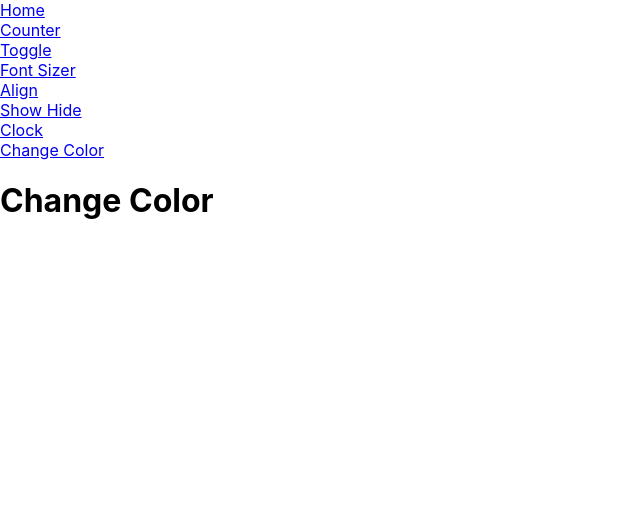
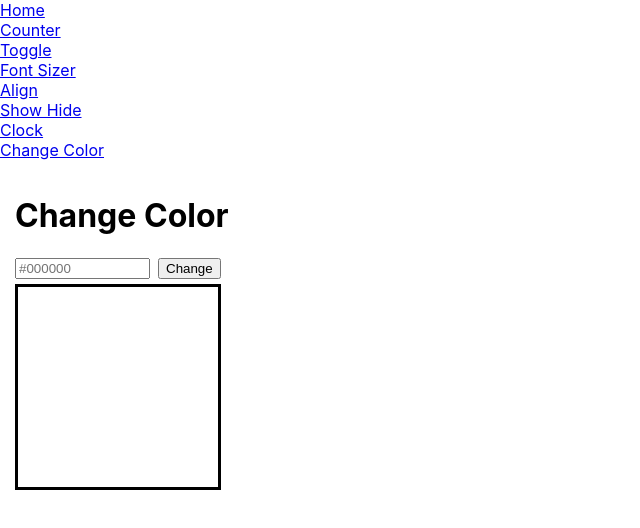
Before and after one commit to ticet11/react-state-playground, a React (Create React App) app: page /changecolor in a window 1280 px wide. Shown: the top 528 px of the page, without its empty margins (0-640 px from the left). Built offline with nearby package versions, Linux system fonts and the light colour scheme.

Commit message:
All pages functional. Updated toggle to be guy fieri themed.

```diff
--- a/src/pages/ChangeColor.js
+++ b/src/pages/ChangeColor.js
@@ -1,13 +1,57 @@
 // import color string, change font color
 
-import React, { Component } from 'react'
+import React, { Component } from "react";
 
 export default class ChangeColor extends Component {
+    constructor() {
+        super();
+
+        this.state = {
+            color: "",
+            value: "",
+        };
+    }
+
+    handleChange = (event) => {
+        this.setState({
+            value: event.target.value,
+        });
+    };
+
+    handleSubmit = (event) => {
+        event.preventDefault();
+        this.setState({
+            color: this.state.value,
+        });
+    };
+
     render() {
         return (
-            <div>
+            <div style={{ padding: "15px" }}>
                 <h1>Change Color</h1>
+                <form
+                    onSubmit={this.handleSubmit}
+                    style={{ width: "206px", paddingBottom: "5px" }}
+                >
+                    <input
+                        name="color"
+                        placeholder="#000000"
+                        value={this.state.value}
+                        onChange={this.handleChange}
+                        type="text"
+                        style={{ width: "127px", marginRight: "8px" }}
+                    />
+                    <button type="submit">Change</button>
+                </form>
+                <div
+                    style={{
+                        backgroundColor: this.state.color,
+                        width: "200px",
+                        height: "200px",
+                        border: "3px solid black",
+                    }}
+                ></div>
             </div>
-        )
+        );
     }
 }
--- a/src/pages/Toggle.js
+++ b/src/pages/Toggle.js
@@ -1,6 +1,10 @@
 // TODO: Toggle between hello and goodbye
 
 import React, { Component } from "react";
+
+import gus from '../images/gus.jpg';
+import guy from '../images/guy.jpg';
+
 
 export default class Toggle extends Component {
     constructor() {
@@ -22,7 +26,7 @@ export default class Toggle extends Component {
             <div>
                 <h1>Toggle</h1>
                 <button onClick={() => this.handleClick()} >Click to Toggle</button>
-                <h2>{this.state.toggleOn ? "Hello" : "Goodbye"}</h2>
+                <div>{this.state.toggleOn ? <img src={guy} alt=""/> : <img src={gus} alt=""/>}</div>
             </div>
         );
     }
```
Also changed, not shown: src/images/gus.jpg (added), src/images/guy.jpg (added).
